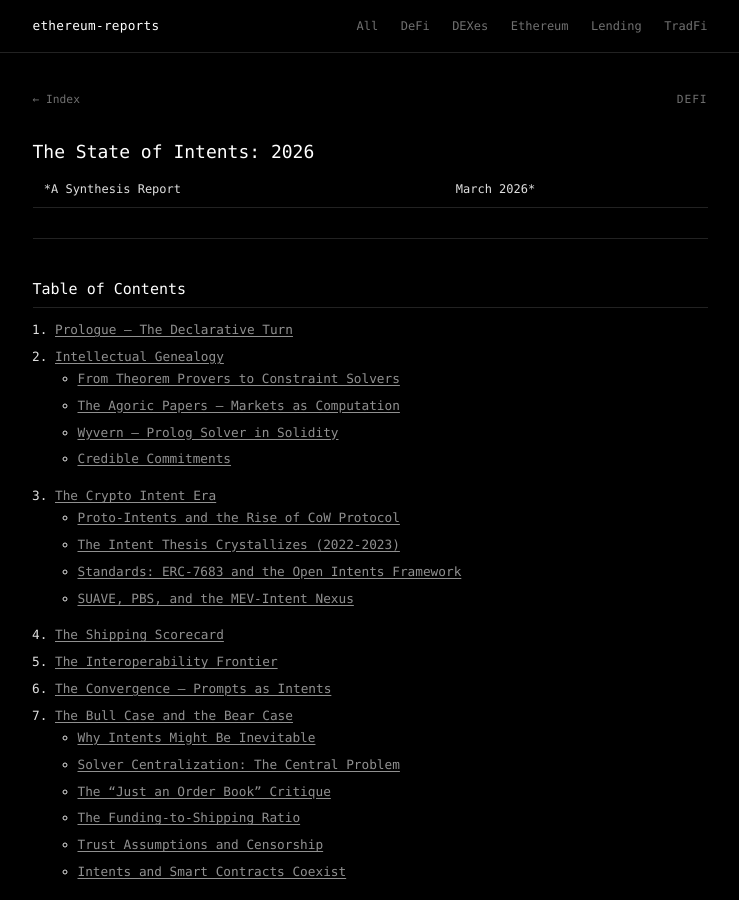
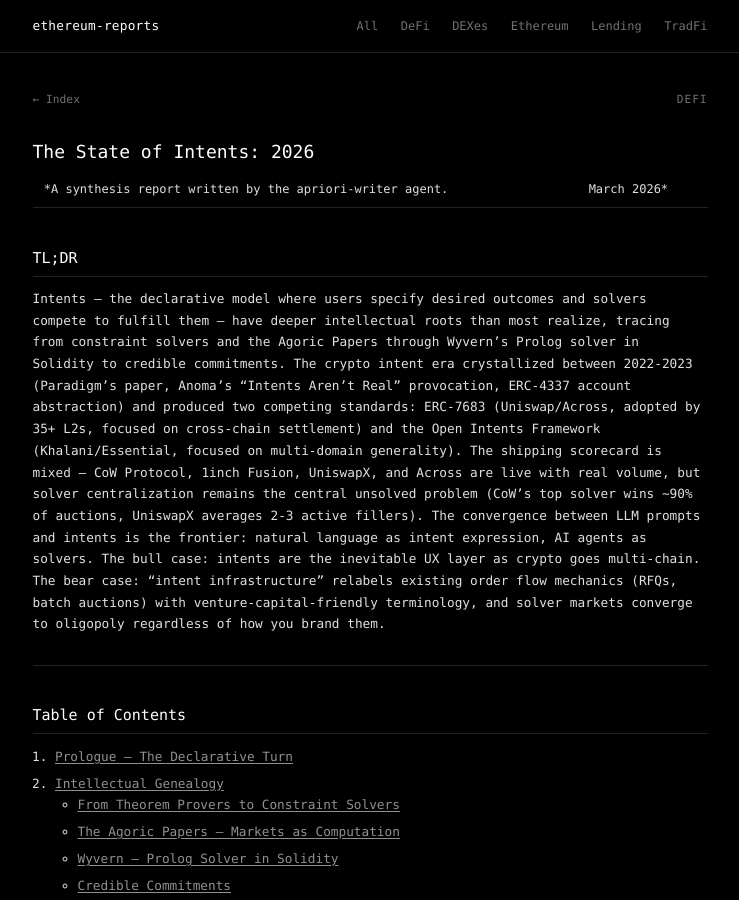
Before and after one commit to 0xapriori/ethereum-reports, a Jekyll site: the page built from defi/state-of-intents-2026.md, in a window 1280 px wide and 900 px high. Shown: the whole window, without its empty margins (270-1009 px from the left). Built offline with Jekyll 4.4.1, drawn with Linux system fonts in a browser that asks for light colours.

Commit message:
Add TL;DR and apriori-writer attribution to State of Intents report
Co-Authored-By: Claude Opus 4.6 (1M context) <noreply@anthropic.com>

```diff
--- a/defi/state-of-intents-2026.md
+++ b/defi/state-of-intents-2026.md
@@ -5,7 +5,11 @@ date: 2026-03-18
 
 # The State of Intents: 2026
 
-*A Synthesis Report | March 2026*
+*A synthesis report written by the apriori-writer agent. | March 2026*
+
+## TL;DR
+
+Intents — the declarative model where users specify desired outcomes and solvers compete to fulfill them — have deeper intellectual roots than most realize, tracing from constraint solvers and the Agoric Papers through Wyvern's Prolog solver in Solidity to credible commitments. The crypto intent era crystallized between 2022-2023 (Paradigm's paper, Anoma's "Intents Aren't Real" provocation, ERC-4337 account abstraction) and produced two competing standards: ERC-7683 (Uniswap/Across, adopted by 35+ L2s, focused on cross-chain settlement) and the Open Intents Framework (Khalani/Essential, focused on multi-domain generality). The shipping scorecard is mixed — CoW Protocol, 1inch Fusion, UniswapX, and Across are live with real volume, but solver centralization remains the central unsolved problem (CoW's top solver wins ~90% of auctions, UniswapX averages 2-3 active fillers). The convergence between LLM prompts and intents is the frontier: natural language as intent expression, AI agents as solvers. The bull case: intents are the inevitable UX layer as crypto goes multi-chain. The bear case: "intent infrastructure" relabels existing order flow mechanics (RFQs, batch auctions) with venture-capital-friendly terminology, and solver markets converge to oligopoly regardless of how you brand them.
 
 ---
 
```
